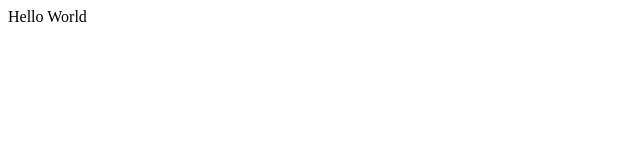
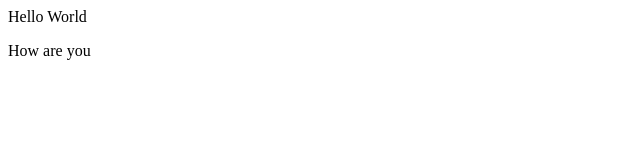
Before and after one commit to Pravink588/Test1_Repo, a plain HTML site: page index.html in a window 1280 px wide. Shown: the full height of the page, 0-640 px from the left. Drawn offline with Linux system fonts and the light colour scheme.

Commit message:
update author

```diff
--- a/index.html
+++ b/index.html
@@ -1 +1,3 @@
 <p> Hello World <p>
+
+<p> How are you <p>
```
Also changed, not shown: 1 other file.
